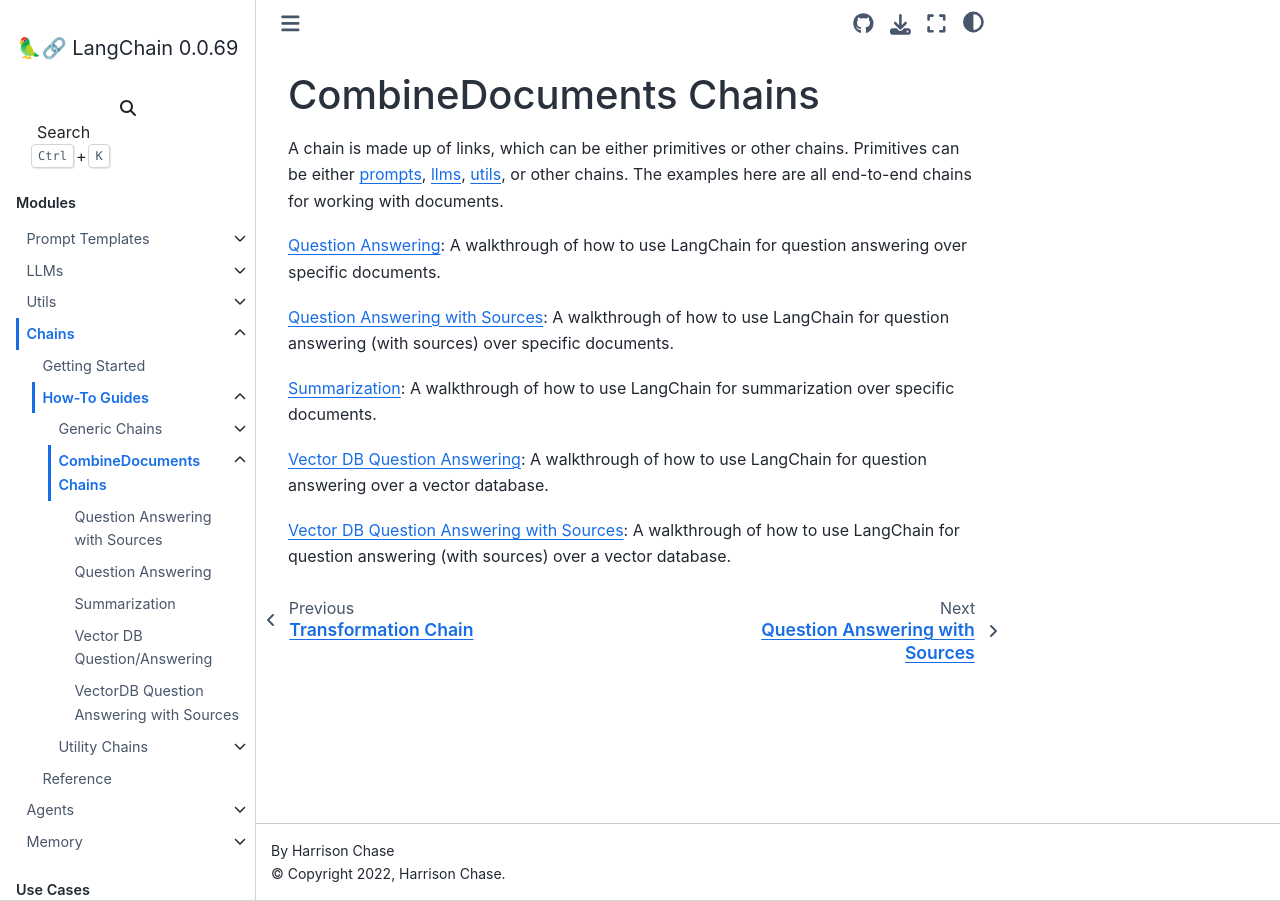
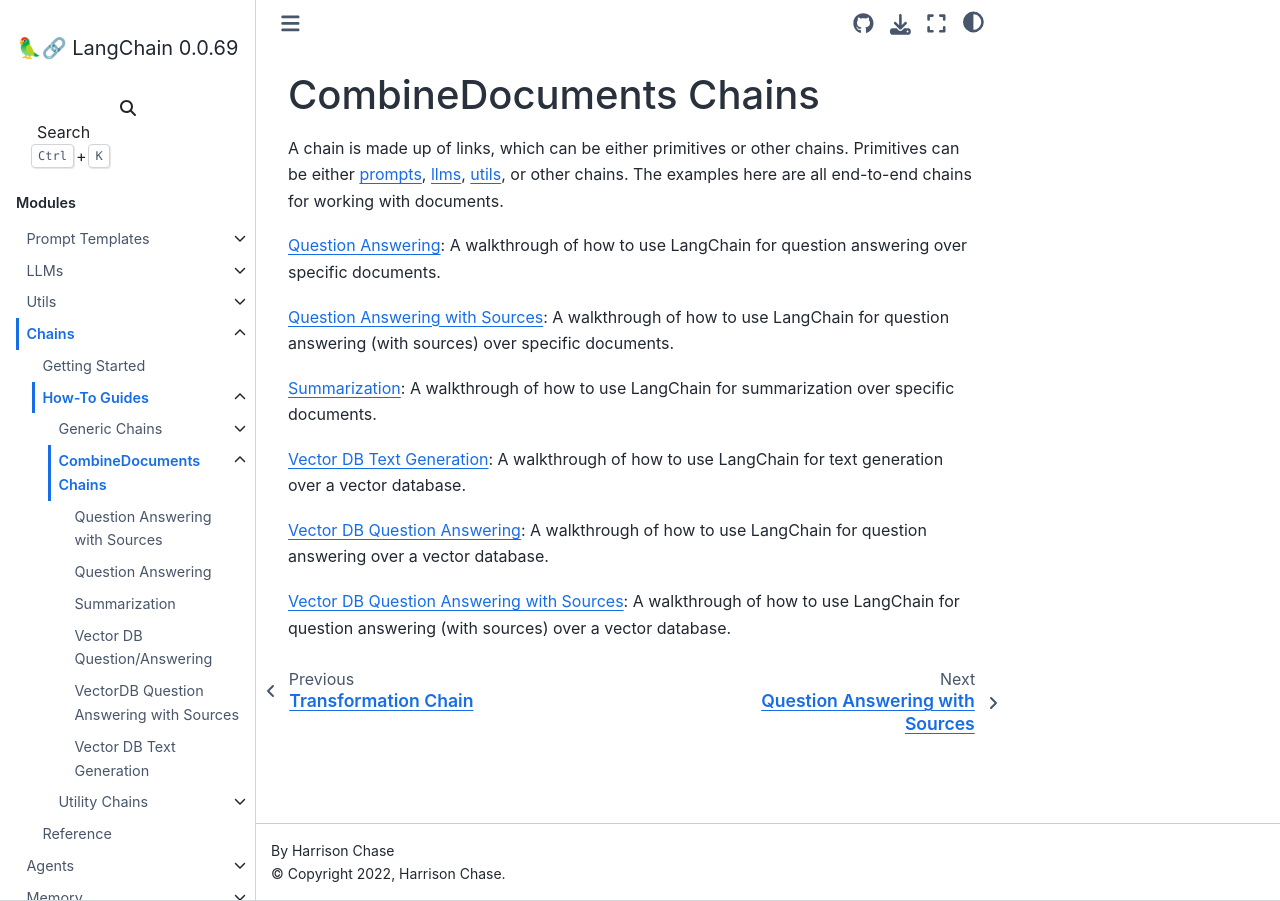
Before and after one commit to ZinedineDumas/React-Python, a Sphinx documentation site: the page built from docs/modules/chains/combine_docs_how_to.rst, in a window 1280 px wide. Built offline with Sphinx 7.4.7 and the Sphinx Book theme 1.1.4, drawn with Linux system fonts in a browser that asks for light colours; pages that are not in the unit, such as notebooks, are missing from menus.

```diff
--- a/docs/modules/chains/combine_docs_how_to.rst
+++ b/docs/modules/chains/combine_docs_how_to.rst
@@ -10,6 +10,8 @@ The examples here are all end-to-end chains for working with documents.
 `Question Answering with Sources <./combine_docs_examples/qa_with_sources.html>`_: A walkthrough of how to use LangChain for question answering (with sources) over specific documents.
 
 `Summarization <./combine_docs_examples/summarize.html>`_: A walkthrough of how to use LangChain for summarization over specific documents.
+
+`Vector DB Text Generation <./combine_docs_examples/vector_db_text_generation.html>`_: A walkthrough of how to use LangChain for text generation over a vector database.
 
 `Vector DB Question Answering <./combine_docs_examples/vector_db_qa.html>`_: A walkthrough of how to use LangChain for question answering over a vector database.
 
```
Also changed, not shown: docs/modules/chains/combine_docs_examples/vector_db_text_generation.ipynb (added).
